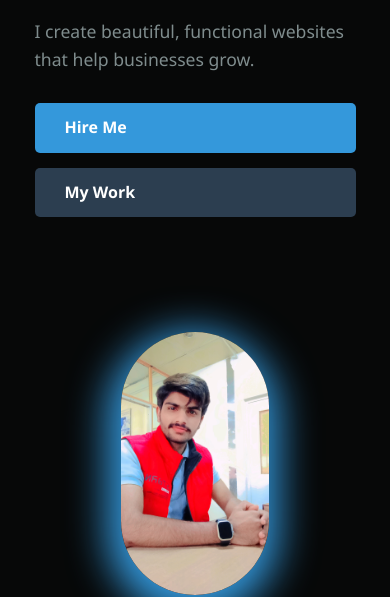
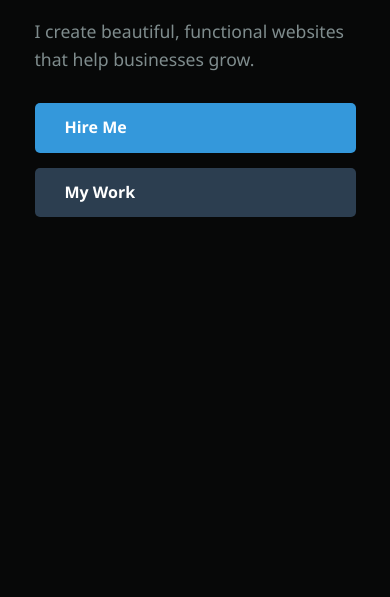
Before and after one commit to zarrarmuaviadev-star/Web_Portfolio, a plain HTML site: page index.html in a window 390 px wide. Shown: the part 507-1104 px from the top of the page. Drawn offline with Linux system fonts and the light colour scheme.

Commit message:
Update web.css

```diff
--- a/web.css
+++ b/web.css
@@ -536,9 +536,9 @@ footer p {
         margin-bottom: 50px;
     }
 
-    .hero-image {
-        margin-top: 50px;
-    }
+   .hero-image {
+    visibility: hidden;
+}
 }
 
 @media (max-width: 768px) {
@@ -596,4 +596,5 @@ footer p {
     .portfolio-grid {
         grid-template-columns: 1fr;
     }
+
 }
```
